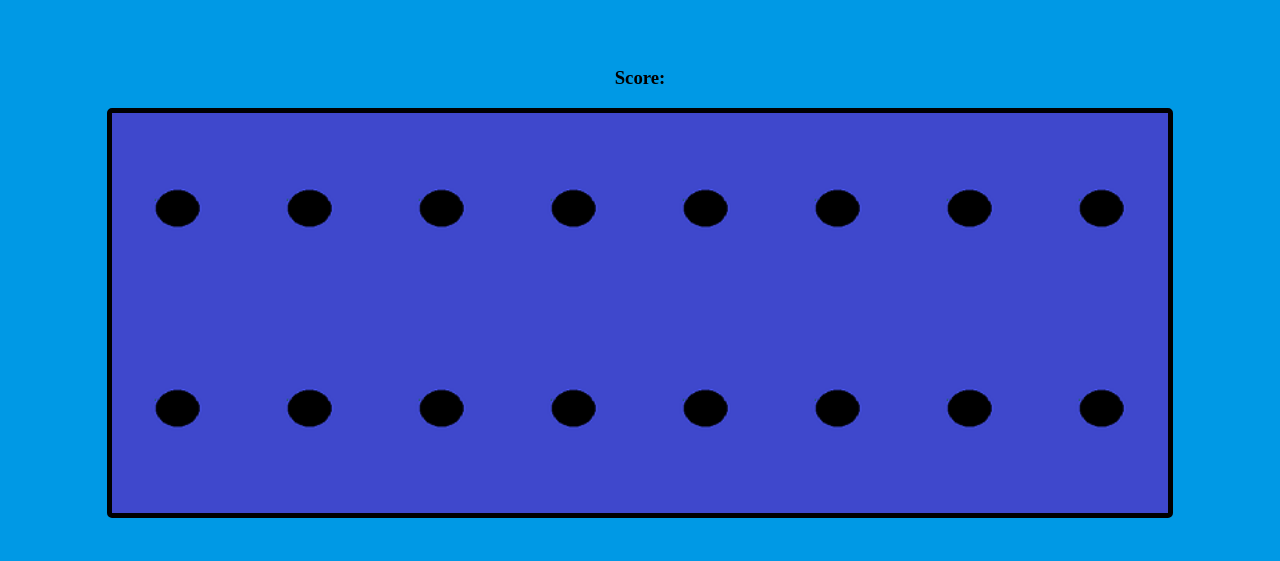
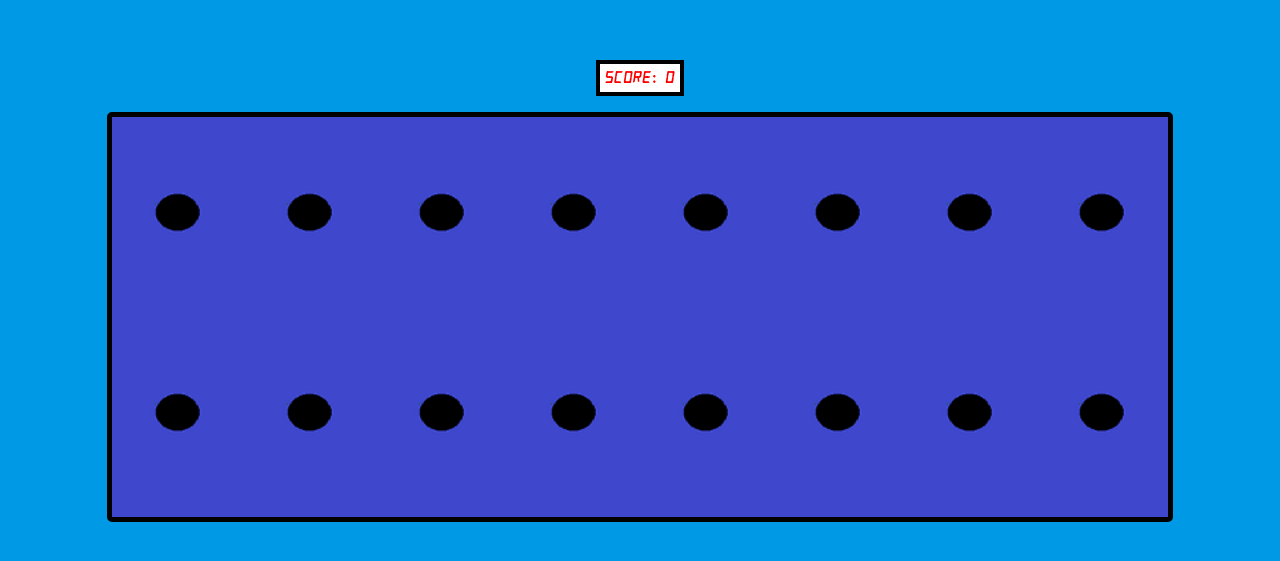
Before and after one commit to alecodigo/MemoryGame, a plain HTML site: page index.html in a window 1280 px wide. Shown: the part 125-686 px from the top of the page. Drawn offline with Linux system fonts and the light colour scheme.

Commit message:
se ajusta el display para la puntuación

```diff
--- a/index.html
+++ b/index.html
@@ -8,10 +8,8 @@
     <link rel="stylesheet" href="./static/css/style.css">
 </head>
 <body>
-    <!-- <div class="container"> -->
-        <h3>Score:<span id="result"></span></h3>
-        <div class="grid"></div>
-        <script src="./static/js/index.js"></script>
-    <!-- </div> -->
+    <h3>SCORE:<span id="result"> 0</span></h3>
+    <div class="grid"></div>
+    <script src="./static/js/index.js"></script>
 </body>
 </html>
--- a/static/css/style.css
+++ b/static/css/style.css
@@ -7,7 +7,19 @@ body {
     background-color: #0099e5;
 }
 
+h3 {
+    font-family: alarm;
+    font-size: 1em;
+    color: red;
+    background-color: white;
+    padding: 5px;
+    border: 4px solid black;
+}
 
+@font-face {
+    font-family: alarm;
+    src: url(alarm.ttf);
+}
 
 
 @media  (min-width:320px) and (max-width:480px) {
```
Also changed, not shown: static/css/alarm.ttf (added).
